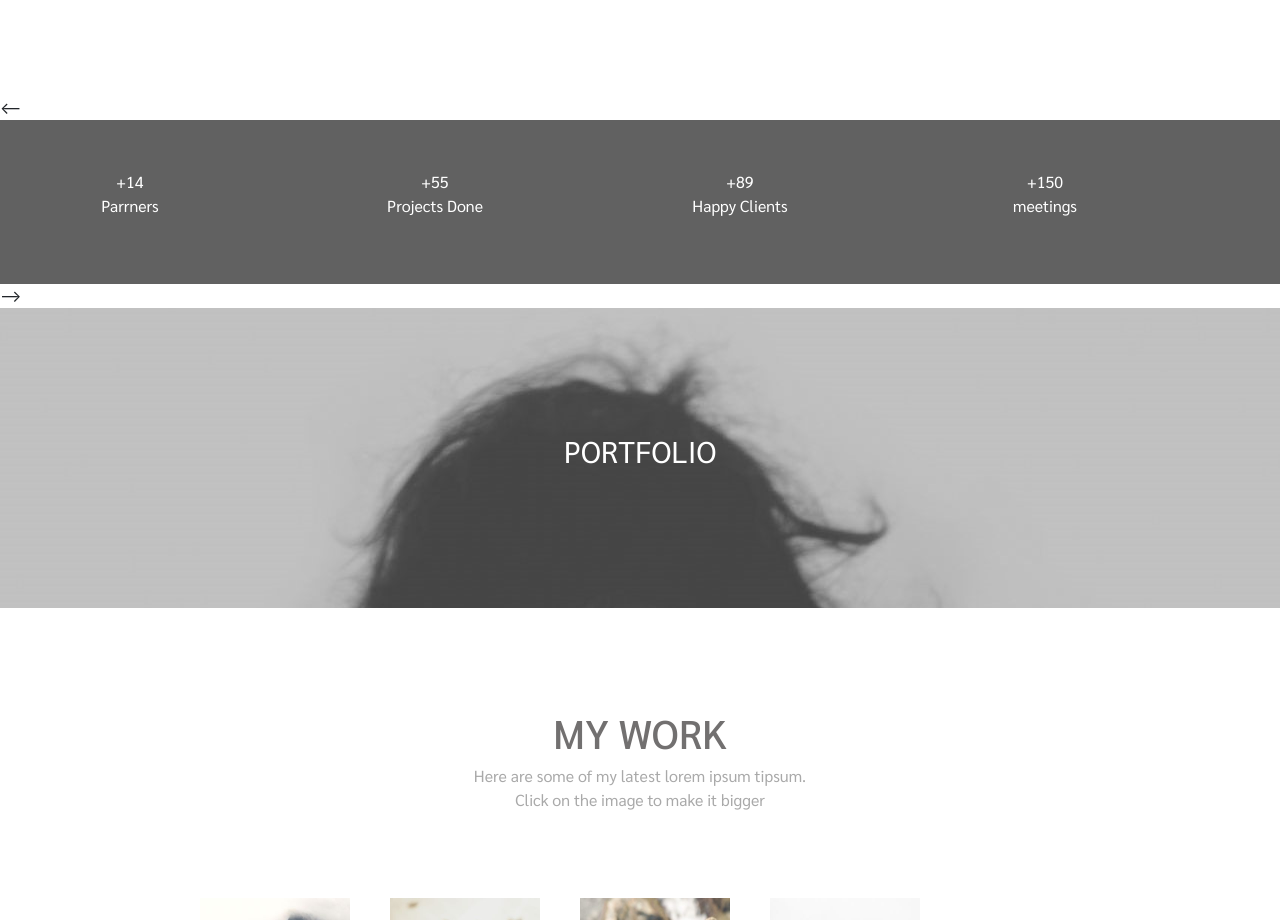
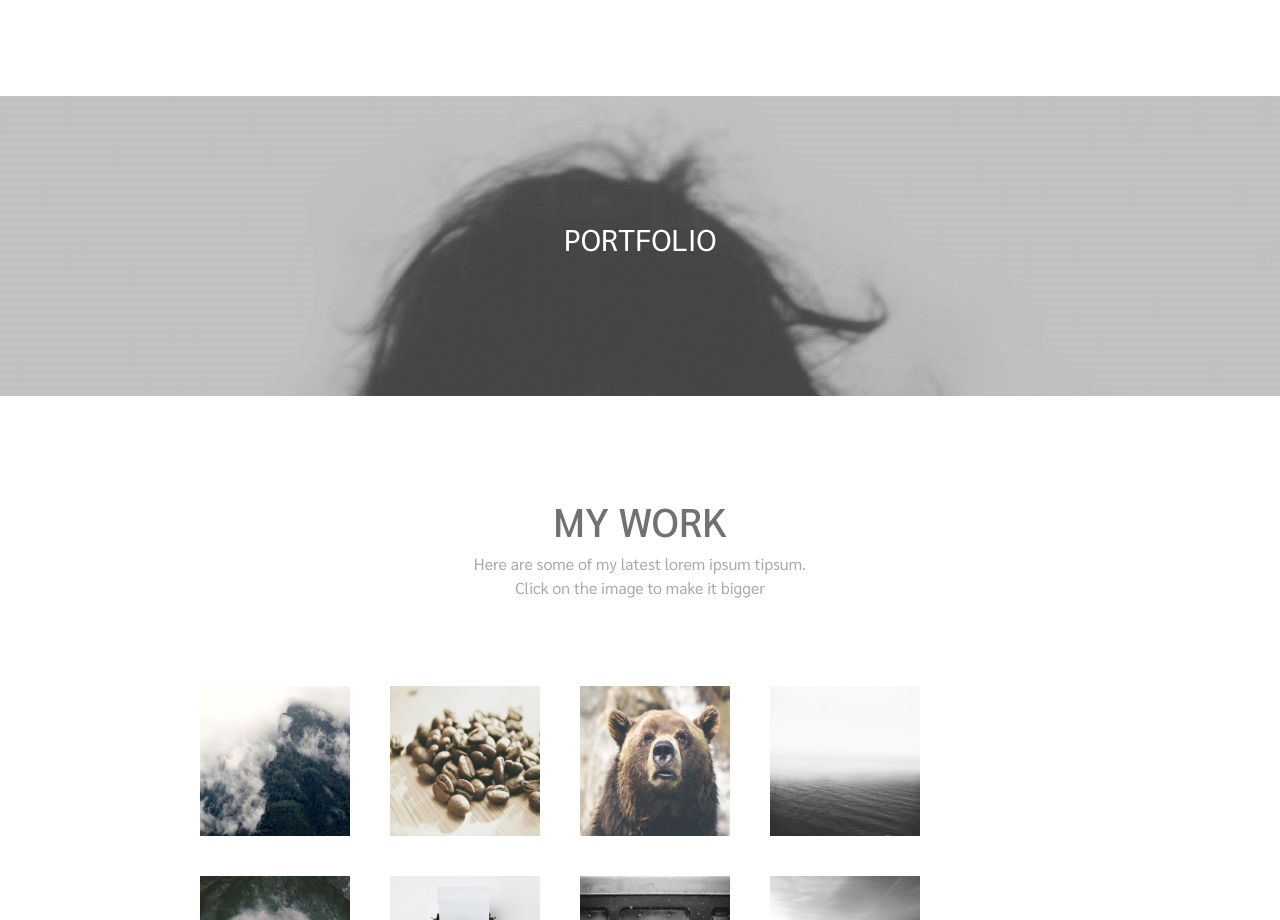
Before and after one commit to hesham931/w3.css, a plain HTML site: page index.html in a window 1280 px wide. Shown: the part 1780-2700 px from the top of the page. Drawn offline with nearby package versions, Linux system fonts and the light colour scheme.

Commit message:
Update index.html

```diff
--- a/index.html
+++ b/index.html
@@ -111,22 +111,7 @@
       </div>
       </div>
     </div>
-    <--<div class = "portfolio container-fluid">
-        <div class = "numbers d-felx flex-nowrap">
-          <p>
-            <span class = "d-block"> +14 </span> Parrners
-          </p>
-          <p>
-            <span class = "d-block"> +55 </span> Projects Done
-          </p>
-          <p>
-            <span class = "d-block"> +89 </span> Happy Clients
-          </p>
-          <p>
-            <span class = "d-block"> +150 </span> meetings
-          </p>
-        </div>
-      </div>-->
+
       <div class = "portfolio-image">
         <p>
           PORTFOLIO
```
